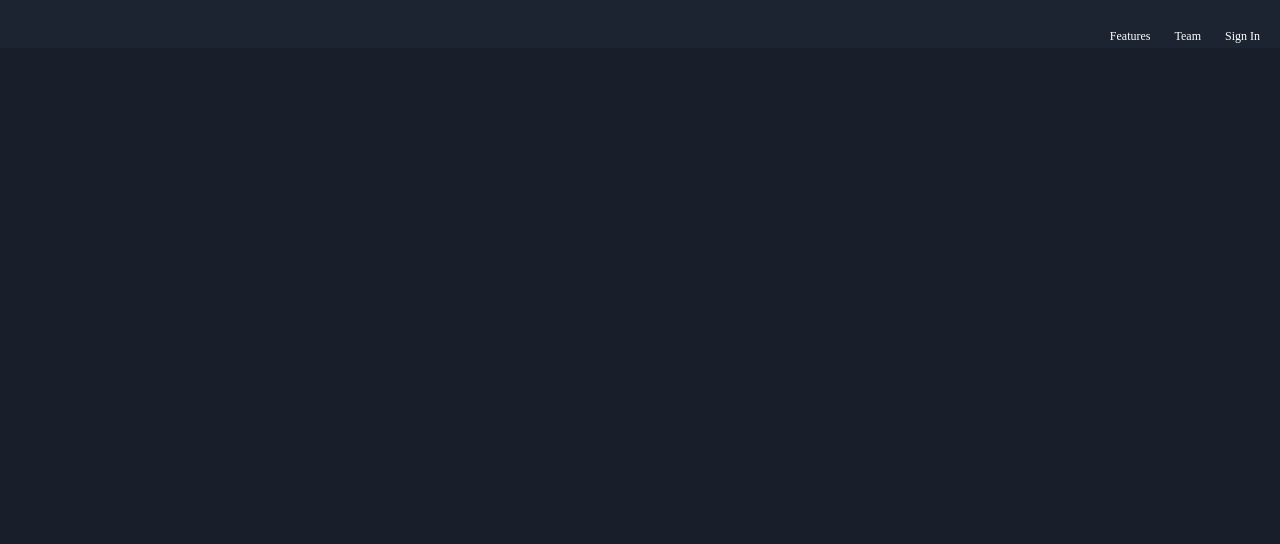
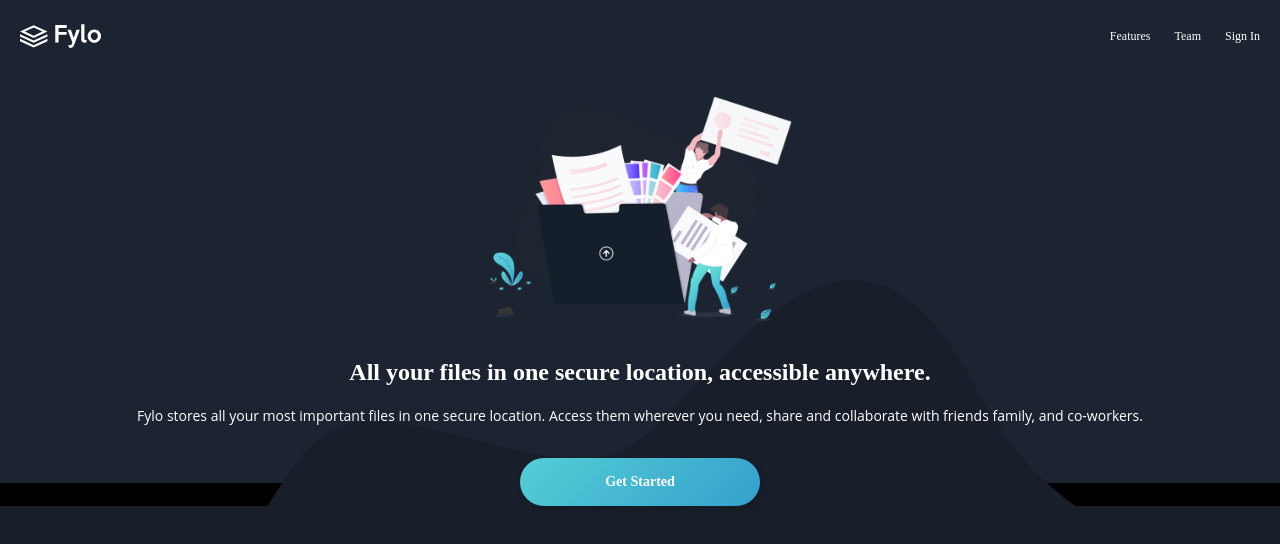
Before and after one commit to NSJTeo/fylo-landing-page, a Vue app: page / in a window 1280 px wide. Shown: the top 544 px of the page. Built offline with nearby package versions, Linux system fonts and the light colour scheme.

Commit message:
Hero component

```diff
--- a/src/App.vue
+++ b/src/App.vue
@@ -1,12 +1,15 @@
 <template>
   <Header />
+  <main><Hero /></main>
 </template>
 
 <script>
-import Header from './components/Header.vue';
+import Header from './components/Header';
+import Hero from './components/Hero';
+
 export default {
   name: 'App',
-  components: { Header },
+  components: { Header, Hero },
 };
 </script>
 
--- a/src/components/Header.vue
+++ b/src/components/Header.vue
@@ -1,7 +1,7 @@
 <template>
   <header className="header__background">
     <div className="header__container">
-      <img className="header__logo" src="" alt="" />
+      <img className="header__logo" src="../assets/misc/logo.svg" alt="" />
       <div className="header__links">
         <p className="header__link">Features</p>
         <p className="header__link">Team</p>
--- /dev/null
+++ b/src/components/Hero.vue
@@ -0,0 +1,92 @@
+<template>
+  <div className="hero__background">
+    <div className="hero__container">
+      <img
+        className="hero__illustration"
+        src="../assets/illustrations/illustration-intro.png"
+        alt=""
+      />
+      <p className="hero__header">
+        All your files in one secure location, accessible anywhere.
+      </p>
+      <p className="hero__text">
+        Fylo stores all your most important files in one secure location. Access
+        them wherever you need, share and collaborate with friends family, and
+        co-workers.
+      </p>
+      <div className="hero__button-container">
+        <button className="hero__button">Get Started</button>
+      </div>
+    </div>
+  </div>
+</template>
+
+<script>
+export default {
+  name: 'Hero',
+};
+</script>
+
+<style lang="scss">
+@use '../styles/variables.scss' as *;
+
+.hero {
+  &__background {
+    padding-top: 48px;
+    background-image: url(../assets/backgrounds/bg-curvy-mobile.svg),
+      url(../assets/backgrounds/square.svg);
+    background-color: $background-secondary;
+    background-size: 100vw, 100vw 5%;
+    background-repeat: no-repeat;
+    background-position: 0 14.5rem, 0 100%;
+  }
+  &__container {
+    margin-bottom: 131.22px;
+    display: flex;
+    flex-direction: column;
+    align-items: center;
+    max-width: 1440px;
+  }
+  &__illustration {
+    height: 225px;
+    margin-bottom: 33px;
+    padding: 0 36px;
+  }
+  &__header {
+    margin-bottom: 15px;
+    font-family: 'Raleway';
+    font-style: normal;
+    font-weight: 700;
+    font-size: 24px;
+    line-height: 36px;
+    text-align: center;
+    color: #ffffff;
+    padding: 0 28px;
+  }
+  &__text {
+    margin-bottom: 32px;
+    font-family: 'Open Sans';
+    font-style: normal;
+    font-weight: 400;
+    font-size: 14px;
+    line-height: 21px;
+    text-align: center;
+    color: #ffffff;
+    padding: 0 40px;
+  }
+  &__button {
+    width: 240px;
+    height: 48px;
+    background: linear-gradient(134.79deg, #63e1d9 -42.11%, #34a0cd 100%);
+    box-shadow: 2px 3px 6px rgba(0, 0, 0, 0.15925);
+    border: none;
+    border-radius: 24px;
+    font-family: 'Raleway';
+    font-style: normal;
+    font-weight: 700;
+    font-size: 14px;
+    line-height: 16px;
+    color: #ffffff;
+  }
+}
+</style>
```
Also changed, not shown: 1 other file (tests, documents, lock files or other folders).
